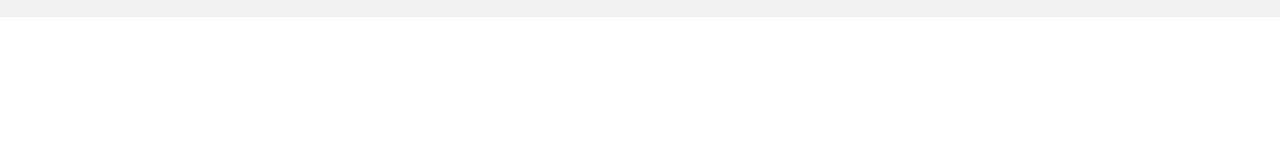
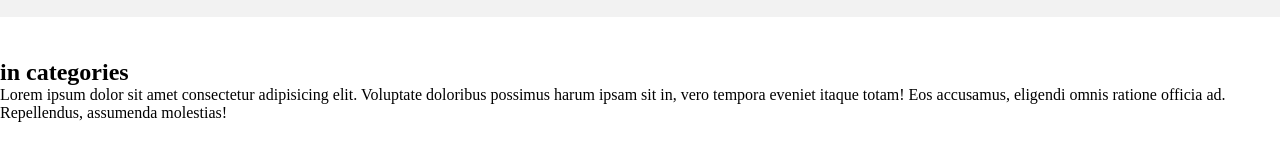
Before and after one commit to gsg-K1-FC/GitHubReview, a plain HTML site: page index.html in a window 1280 px wide. Shown: the part 41-202 px from the top of the page. Drawn offline with nearby package versions, Linux system fonts and the light colour scheme.

Commit message:
add categories section #3

```diff
--- a/index.html
+++ b/index.html
@@ -32,5 +32,15 @@
         </ul>
       </div>
     </header>
+
+    <section class="categories">
+      <h2>in categories</h2>
+      <p>
+        Lorem ipsum dolor sit amet consectetur adipisicing elit. Voluptate
+        doloribus possimus harum ipsam sit in, vero tempora eveniet itaque
+        totam! Eos accusamus, eligendi omnis ratione officia ad. Repellendus,
+        assumenda molestias!
+      </p>
+    </section>
   </body>
 </html>
--- a/style.css
+++ b/style.css
@@ -39,3 +39,7 @@ nav ul {
   justify-content: space-between;
   color: grey;
 }
+
+.categories {
+  margin-top: 100px;
+}
```
